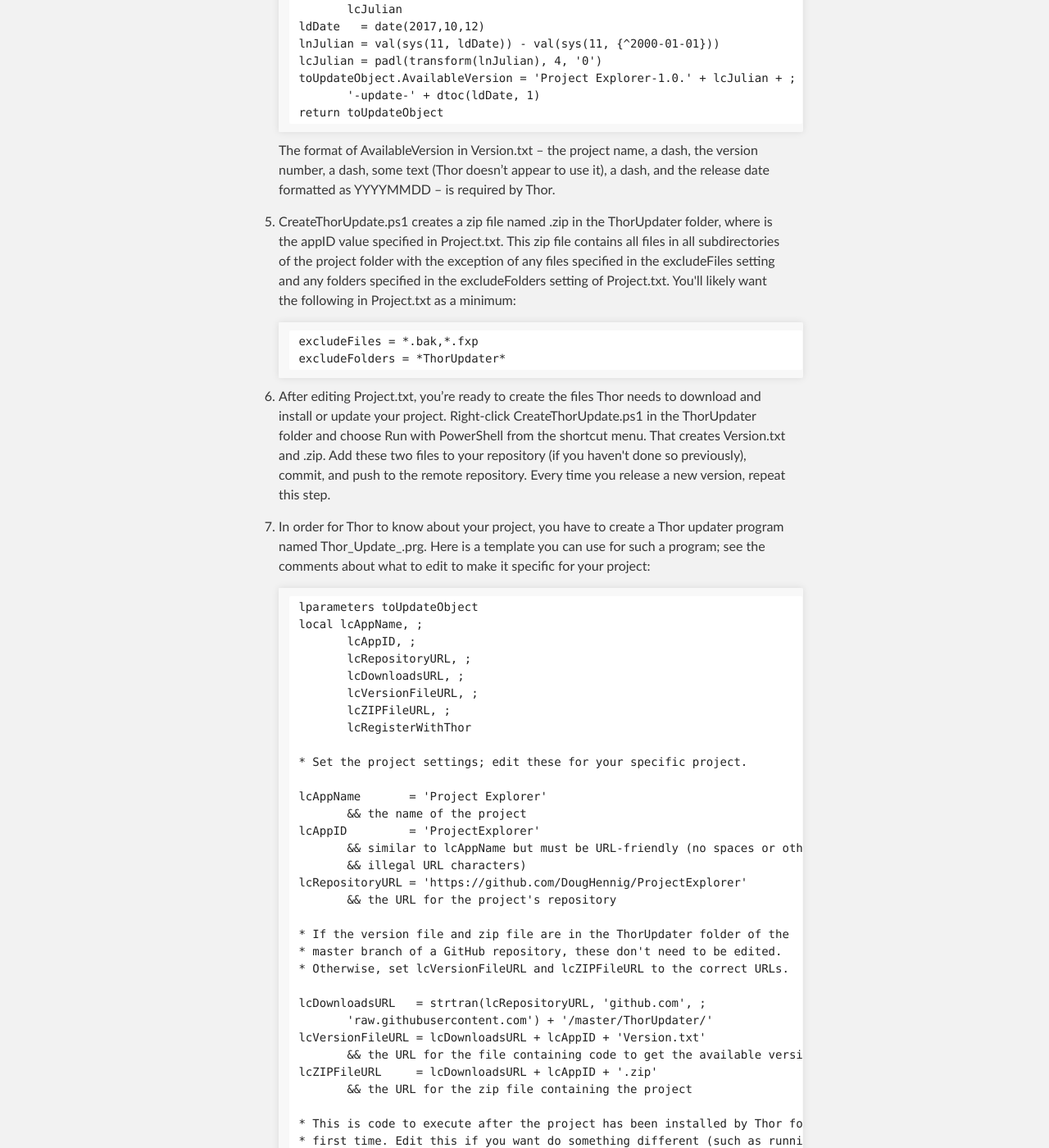
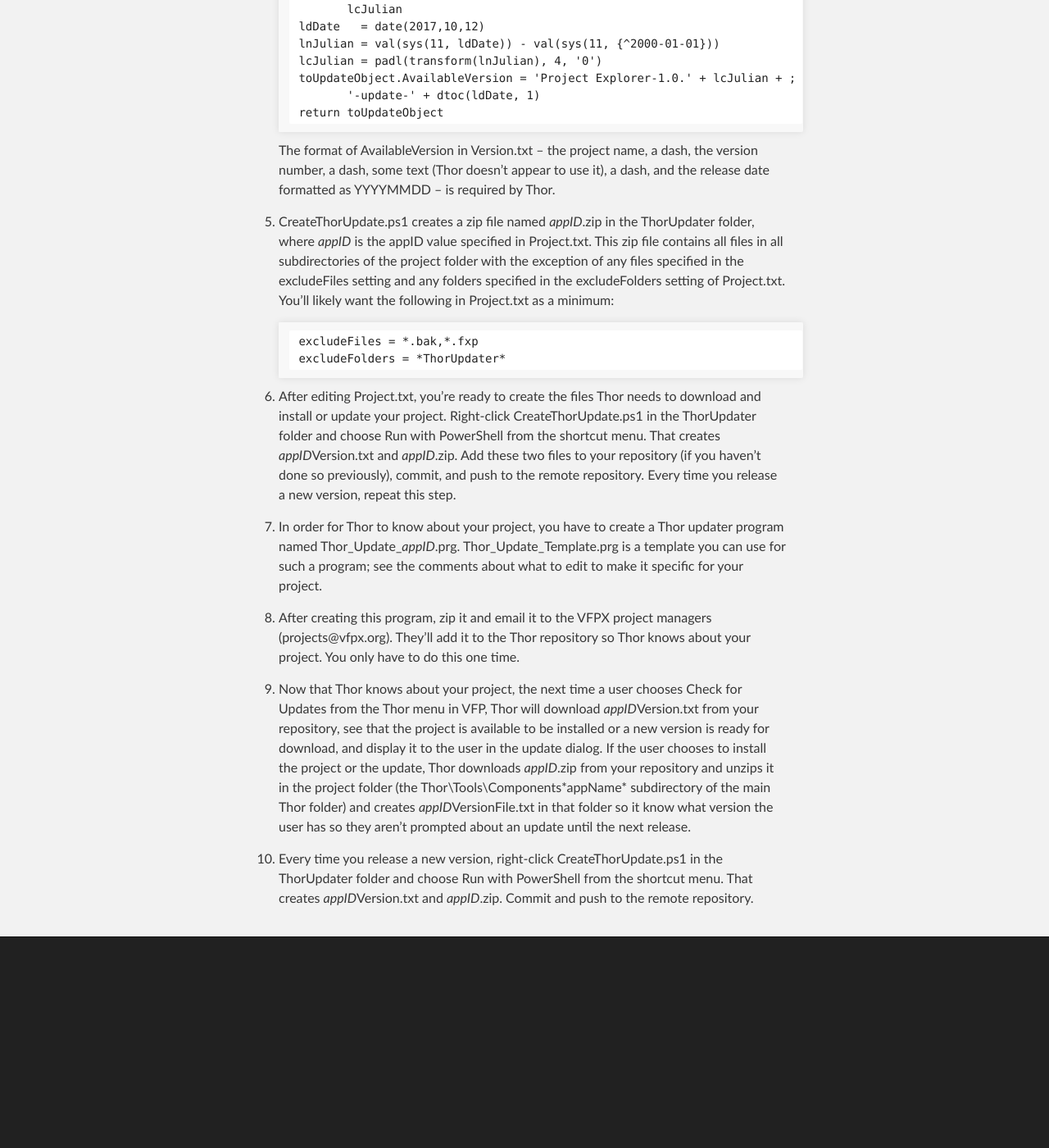
Before and after one commit to VFPX/VFPX.github.io, a Jekyll site: the page built from ThorUpdate.md, in a window 1280 px wide and 1400 px high, scrolled down 1603 px. Shown: the whole window at 82% size. Built offline with Jekyll 4.4.1, drawn with Linux system fonts in a browser that asks for light colours; our own code applies the rules of GitHub Pages for plain Markdown files; after the commit the page ends 2786 px from its top, so only the background shows below that; some of the changed text lies outside the part shown.

Commit message:
Added updated prg template

````diff
--- a/ThorUpdate.md
+++ b/ThorUpdate.md
@@ -9,7 +9,7 @@
 
 1. Create a subdirectory of your project folder named ThorUpdater.
 
-2. Download [ThorUpdater.zip](https://vfpx.github.io/ThorUpdater/ThorUpdater.zip) and unzip it in the ThorUpdater folder. This zip file contains CreateThorUpdate.ps1, Project.txt, and Version.txt.
+2. Download [ThorUpdater.zip](https://vfpx.github.io/ThorUpdater/ThorUpdater.zip) and unzip it in the ThorUpdater folder. This zip file contains CreateThorUpdate.ps1, Project.txt, Version.txt, and Thor_Update_Template.prg.
 
 3. Edit Project.txt to specify your project information:
 
@@ -25,7 +25,7 @@
 
     Note: CreateThorUpdate.ps1 doesn't look for "appName =", "appID =", etc.; it just picks up the content after the "=" and expects that line 1 contains the display name, line 2 contains the application ID, and so on.
 
-4. CreateThorUpdate.ps1 generates a Thor version file named <appID>Version.txt in the ThorUpdater folder, where <appID> is the appID value specified in Project.txt. CreateThorUpdate.ps1 uses Version.txt as a template when generating this file. Thor version files contain code that specify the version number for the current release. Version.txt uses MajorVersion.JulianDate for the version number of a project, where MajorVersion is the majorVersion value specified in Project.txt and JulianDate is the current day number starting from January 1, 2001. For example, for a new version released on October 12, 2017, the JulianDate value is 6494. The nice thing about using JulianDate is that you can work backwards from the value to get the release date if necessary. Version.txt is generic; it uses APPNAME as a placeholder for the project name and MAJORVERSION as a placeholder for the major version number in the AvailableVersion property of the update object that Thor passes into the code. For example, if Project.txt contains this:
+4. CreateThorUpdate.ps1 generates a Thor version file named *appID*Version.txt in the ThorUpdater folder, where *appID* is the appID value specified in Project.txt. CreateThorUpdate.ps1 uses Version.txt as a template when generating this file. Thor version files contain code that specify the version number for the current release. Version.txt uses MajorVersion.JulianDate for the version number of a project, where MajorVersion is the majorVersion value specified in Project.txt and JulianDate is the current day number starting from January 1, 2001. For example, for a new version released on October 12, 2017, the JulianDate value is 6494. The nice thing about using JulianDate is that you can work backwards from the value to get the release date if necessary. Version.txt is generic; it uses APPNAME as a placeholder for the project name and MAJORVERSION as a placeholder for the major version number in the AvailableVersion property of the update object that Thor passes into the code. For example, if Project.txt contains this:
 
     ```
     appName = Project Explorer
@@ -50,91 +50,19 @@
 
     The format of AvailableVersion in Version.txt -- the project name, a dash, the version number, a dash, some text (Thor doesn't appear to use it), a dash, and the release date formatted as YYYYMMDD -- is required by Thor.
 
-5. CreateThorUpdate.ps1 creates a zip file named <appID>.zip in the ThorUpdater folder, where <appID> is the appID value specified in Project.txt. This zip file contains all files in all subdirectories of the project folder with the exception of any files specified in the excludeFiles setting and any folders specified in the excludeFolders setting of Project.txt. You'll likely want the following in Project.txt as a minimum:
+5. CreateThorUpdate.ps1 creates a zip file named *appID*.zip in the ThorUpdater folder, where *appID* is the appID value specified in Project.txt. This zip file contains all files in all subdirectories of the project folder with the exception of any files specified in the excludeFiles setting and any folders specified in the excludeFolders setting of Project.txt. You'll likely want the following in Project.txt as a minimum:
 
     ```
     excludeFiles = *.bak,*.fxp
     excludeFolders = *ThorUpdater*
     ```
 
-6. After editing Project.txt, you're ready to create the files Thor needs to download and install or update your project. Right-click CreateThorUpdate.ps1 in the ThorUpdater folder and choose Run with PowerShell from the shortcut menu. That creates <appID>Version.txt and <appID>.zip. Add these two files to your repository (if you haven't done so previously), commit, and push to the remote repository. Every time you release a new version, repeat this step.
+6. After editing Project.txt, you're ready to create the files Thor needs to download and install or update your project. Right-click CreateThorUpdate.ps1 in the ThorUpdater folder and choose Run with PowerShell from the shortcut menu. That creates *appID*Version.txt and *appID*.zip. Add these two files to your repository (if you haven't done so previously), commit, and push to the remote repository. Every time you release a new version, repeat this step.
 
-7. In order for Thor to know about your project, you have to create a Thor updater program named Thor_Update_<appID>.prg. Here is a template you can use for such a program; see the comments about what to edit to make it specific for your project:
-
-    ```
-    lparameters toUpdateObject
-    local lcAppName, ;
-    	lcAppID, ;
-    	lcRepositoryURL, ;
-    	lcDownloadsURL, ;
-    	lcVersionFileURL, ;
-    	lcZIPFileURL, ;
-    	lcRegisterWithThor
-
-    * Set the project settings; edit these for your specific project.
-
-    lcAppName       = 'Project Explorer'
-    	&& the name of the project
-    lcAppID         = 'ProjectExplorer'
-    	&& similar to lcAppName but must be URL-friendly (no spaces or other
-    	&& illegal URL characters)
-    lcRepositoryURL = 'https://github.com/DougHennig/ProjectExplorer'
-    	&& the URL for the project's repository
-
-    * If the version file and zip file are in the ThorUpdater folder of the
-    * master branch of a GitHub repository, these don't need to be edited.
-    * Otherwise, set lcVersionFileURL and lcZIPFileURL to the correct URLs.
-
-    lcDownloadsURL   = strtran(lcRepositoryURL, 'github.com', ;
-    	'raw.githubusercontent.com') + '/master/ThorUpdater/'
-    lcVersionFileURL = lcDownloadsURL + lcAppID + 'Version.txt'
-    	&& the URL for the file containing code to get the available version number
-    lcZIPFileURL     = lcDownloadsURL + lcAppID + '.zip'
-    	&& the URL for the zip file containing the project
-
-    * This is code to execute after the project has been installed by Thor for the
-    * first time. Edit this if you want do something different (such as running
-    * the installed code) or display a different message. You can use code like
-    * this if you want to execute the installed code; Thor replaces
-    * ##InstallFolder## with the installation path for the project:
-    *
-    * 'do "##InstallFolder##MyProject.prg"'
-
-    text to lcRegisterWithThor noshow textmerge
-    	messagebox('From the Thor menu, choose "More -> Open Folder -> Components" to see the folder where <<lcAppName>> was installed', 0, '<<lcAppName>> Installed', 5000)
-    endtext
-
-    * Set the properties of the passed updater object. You likely won't need to edit this code.
-
-    with toUpdateObject
-    	.ApplicationName      = lcAppName
-    	.Component            = 'Yes'
-    	.VersionLocalFilename = lcAppID + 'VersionFile.txt'
-    	.RegisterWithThor     = lcRegisterWithThor
-    	.VersionFileURL       = lcVersionFileURL
-    	.SourceFileUrl        = lcZIPFileURL
-    	.Link                 = lcRepositoryURL
-    	.LinkPrompt           = lcAppName + ' Home Page'
-    	.Notes                = GetNotes()
-    endwith
-    return toUpdateObject
-
-    * Get the notes for the project. Edit this code as necessary.
-
-    procedure GetNotes
-    local lcNotes
-    text to lcNotes noshow
-    Project Explorer
-
-    Project Manager: Doug Hennig
-
-    Project Explorer is a VFPX project that replaces the Project Manager with a modern interface and modern capabilities. It has most of the features of the Project Manager but adds integration with DVCS (including built-in support for FoxBin2PRG and optional auto-commit after changes), support for multiple projects within a "solution," allows you to organize your items by keyword or other criteria, and has support for easy "auto-registering" addins that can customize the appearance and behavior of the tool.
-    endtext
-    return lcNotes
-    ```
+7. In order for Thor to know about your project, you have to create a Thor updater program named Thor_Update_*appID*.prg. Thor_Update_Template.prg is a template you can use for such a program; see the comments about what to edit to make it specific for your project.
 
 7. After creating this program, zip it and email it to the VFPX project managers (projects@vfpx.org). They'll add it to the Thor repository so Thor knows about your project. You only have to do this one time.
 
-8. Now that Thor knows about your project, the next time a user chooses Check for Updates from the Thor menu in VFP, Thor will download <appID>Version.txt from your repository, see that the project is available to be installed or a new version is ready for download, and display it to the user in the update dialog. If the user chooses to install the project or the update, Thor downloads <appID>.zip from your repository and unzips it in the project folder (the Thor\Tools\Components\<appName> subdirectory of the main Thor folder) and creates <appID>VersionFile.txt in that folder so it know what version the user has so they aren't prompted about an update until the next release.
+8. Now that Thor knows about your project, the next time a user chooses Check for Updates from the Thor menu in VFP, Thor will download *appID*Version.txt from your repository, see that the project is available to be installed or a new version is ready for download, and display it to the user in the update dialog. If the user chooses to install the project or the update, Thor downloads *appID*.zip from your repository and unzips it in the project folder (the Thor\Tools\Components\*appName* subdirectory of the main Thor folder) and creates *appID*VersionFile.txt in that folder so it know what version the user has so they aren't prompted about an update until the next release.
 
-9. Every time you release a new version, right-click CreateThorUpdate.ps1 in the ThorUpdater folder and choose Run with PowerShell from the shortcut menu. That creates <appID>Version.txt and <appID>.zip. Commit and push to the remote repository.
+9. Every time you release a new version, right-click CreateThorUpdate.ps1 in the ThorUpdater folder and choose Run with PowerShell from the shortcut menu. That creates *appID*Version.txt and *appID*.zip. Commit and push to the remote repository.
````
Also changed, not shown: 2 other files.
